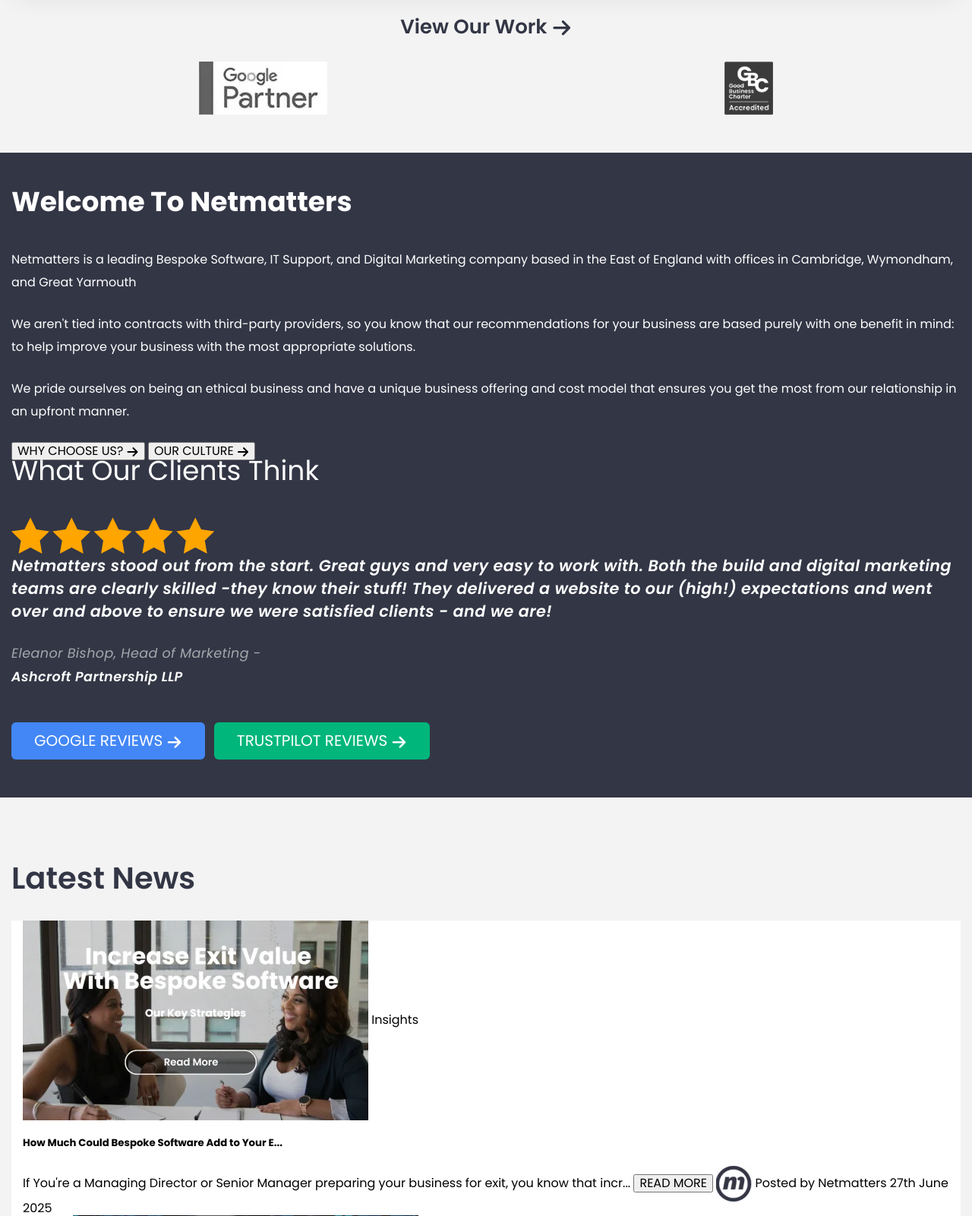
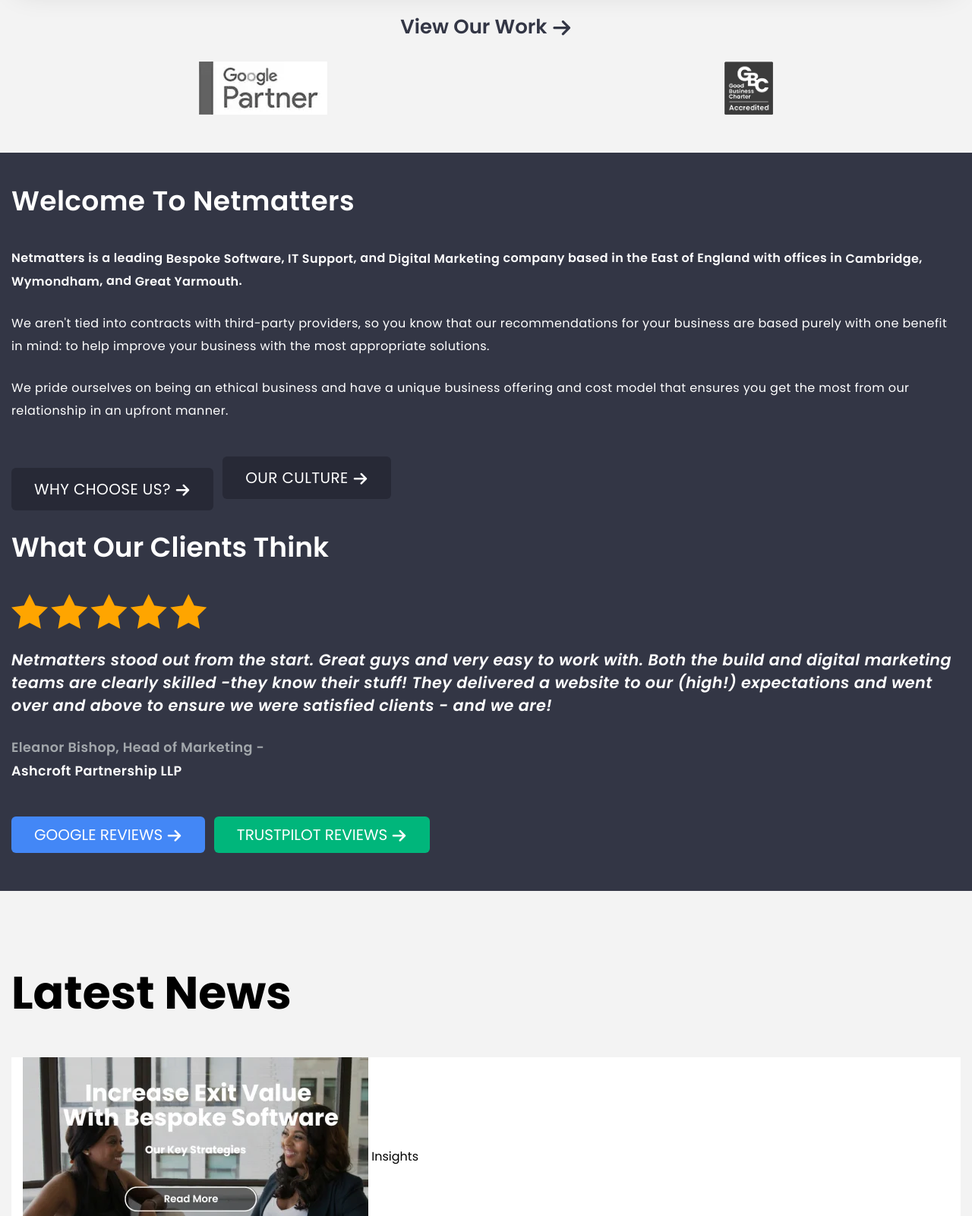
Before and after one commit to kieranmoody/Netmatters-Website-Copy, a PHP site: page / in a window 1280 px wide. Shown: the part 2962-4563 px from the top of the page at 76% size. Run offline with PHP 8.4, Linux system fonts and the light colour scheme; style sheets or scripts are compiled from the project's sources; some web fonts are replaced.

Commit message:
completely finished several sections, started working on the articles section

```diff
--- a/css/styles.css
+++ b/css/styles.css
@@ -363,6 +363,10 @@
   text-decoration: none;
 }
 
+cite {
+  font-style: normal;
+}
+
 /*Header*/
 header {
   display: block;
@@ -605,13 +609,17 @@
   margin-top: -6px;
   margin-bottom: 40px;
   font-size: 2.25em;
+  font-weight: 600;
+  line-height: 1.1;
+  letter-spacing: 0.4px;
 }
 
 #five-stars span {
   color: orange;
-  font-size: 50px;
+  font-size: 48px;
   display: inline-block;
   text-align: left;
+  margin-bottom: 25px;
 }
 
 .netmatters-is {
@@ -619,17 +627,38 @@
   display: block;
   text-align: left;
   line-height: 1.875rem;
+  font-size: 1rem;
+  letter-spacing: 0.4px;
 }
 
-.netmatters-is #intro {
+#intro {
   font-weight: 600;
+}
+
+.info-button {
+  padding: 10px 30px;
+  font-size: 20px;
+  margin-right: 8px;
+  border-radius: 6px;
+  color: white;
+  line-height: 35px;
+  height: auto;
+  border: 0px;
+  display: inline-block;
+  background-color: rgb(39, 41, 54);
+  letter-spacing: 0.4px;
+}
+
+#lower-button {
+  margin-bottom: 50px;
+  margin-top: 20px;
 }
 
 #welcome h2 {
   margin-top: -6px;
   margin-bottom: 40px;
   font-size: 2.25rem;
-  font-weight: 400;
+  font-weight: 600;
   line-height: 1.1;
 }
 
@@ -652,6 +681,7 @@
 
 #citation p {
   color: #a3a8ac;
+  font-weight: 600;
 }
 
 #citation a {
@@ -689,10 +719,10 @@
   padding-top: 50px;
 }
 
-#articles h2 {
-  color: #333645;
+#news {
   font-weight: 600;
   font-size: 2.5rem;
+  margin: 0;
 }
 
 #software {
--- a/index.html
+++ b/index.html
@@ -159,11 +159,15 @@
 </div>
         <section class="container" id="welcome"> <!--Welcome to Netmatters-->
             <h1>Welcome To Netmatters</h1>
-            <p class="netmatters-is" id="intro">Netmatters is a leading Bespoke Software, IT Support, and Digital Marketing company based in the East of England with offices in Cambridge, Wymondham, and Great Yarmouth</p> <!--This is in bold-->
+            <p class="netmatters-is" id="intro">Netmatters is a leading <a href="#">Bespoke Software</a>, <a href="#">IT Support</a>, and <a href="#">Digital Marketing</a> company based in the East of England with offices in&nbsp;<a href="#">Cambridge</a>, <a href="#">Wymondham</a>, and <a href="#">Great Yarmouth</a>.</p> <!--This is in bold-->
             <p class="netmatters-is" id="middle-text">We aren't tied into contracts with third-party providers, so you know that our recommendations for your business are based purely with one benefit in mind: to help improve your business with the most appropriate solutions.</p>
             <p class="netmatters-is" id="bottom-text">We pride ourselves on being an ethical business and have a unique business offering and cost model that ensures you get the most from our relationship in an upfront manner.</p>
-            <button><a href="#">WHY CHOOSE US? <span class="icon-arrow-right2"></span></a></button>
-            <button><a href="#">OUR CULTURE <span class="icon-arrow-right2"></span></a></button> <!--Both buttons, both need arrow fixed-->
+            <button class="info-button">
+                <a href="#">WHY CHOOSE US? <span class="icon-arrow-right2"></span></a>
+            </button>
+            <button class="info-button" id="lower-button">
+                <a href="#">OUR CULTURE <span class="icon-arrow-right2"></span></a>
+            </button> <!--Both buttons, both need arrow fixed-->
             <h2>What Our Clients Think</h2>
             <!--Image of 5 stars-->
             <div id="five-stars">
@@ -189,7 +193,9 @@
             </div>
         </section>
         <section class="container" id="articles"> <!--Articles, preview made manually-->
-            <h2>Latest News</h2>
+            <div id="news">
+                <h2>Latest News</h2>
+            </div>
                 <article id="software">
                     <a href="#">  <!--Entire Box is 1 link, Insights is a seperate link-->
                     <img src="images/article1.jpg">
--- a/scss/base/_normalize.scss
+++ b/scss/base/_normalize.scss
@@ -364,3 +364,7 @@
     cursor: pointer;
     text-decoration: none;
 }
+
+cite {
+  font-style: normal;
+}
--- a/scss/layout/_container.scss
+++ b/scss/layout/_container.scss
@@ -244,13 +244,17 @@
     margin-top: -6px;
     margin-bottom: 40px;
     font-size: 2.25em;
+    font-weight: 600;
+    line-height: 1.1;
+    letter-spacing: 0.4px;
 }
 
 #five-stars span {
     color: orange;
-    font-size: 50px;
+    font-size: 48px;
     display: inline-block;
     text-align: left;
+    margin-bottom: 25px;
 }
 
 .netmatters-is {
@@ -258,17 +262,38 @@
     display: block;
     text-align: left;
     line-height: 1.875rem;
+    font-size: 1rem;
+    letter-spacing: 0.4px;
 }
 
-.netmatters-is #intro {
+#intro {
     font-weight: 600;
+}
+
+.info-button {
+    padding: 10px 30px;
+    font-size: 20px;
+    margin-right:8px;
+    border-radius: 6px;
+    color: white;
+    line-height: 35px;
+    height: auto;
+    border: 0px;
+    display: inline-block;
+    background-color: rgb(39, 41, 54);
+    letter-spacing: 0.4px;
+}
+
+#lower-button {
+    margin-bottom: 50px;
+    margin-top: 20px;
 }
 
 #welcome h2 {
     margin-top: -6px;
     margin-bottom: 40px;
     font-size: 2.25rem;
-    font-weight: 400;
+    font-weight: 600;
     line-height: 1.1;
 }
 
@@ -291,6 +316,7 @@
 
 #citation p {
     color: #a3a8ac;
+    font-weight:600;
 }
 
 #citation a {
@@ -330,10 +356,10 @@
 padding-top: 50px;
 }
 
-#articles h2 {
-    color: #333645;
+#news {
     font-weight: 600;
     font-size: 2.5rem;
+    margin: 0;
 }
 
 #software {
```
Also changed, not shown: 1 other file.
